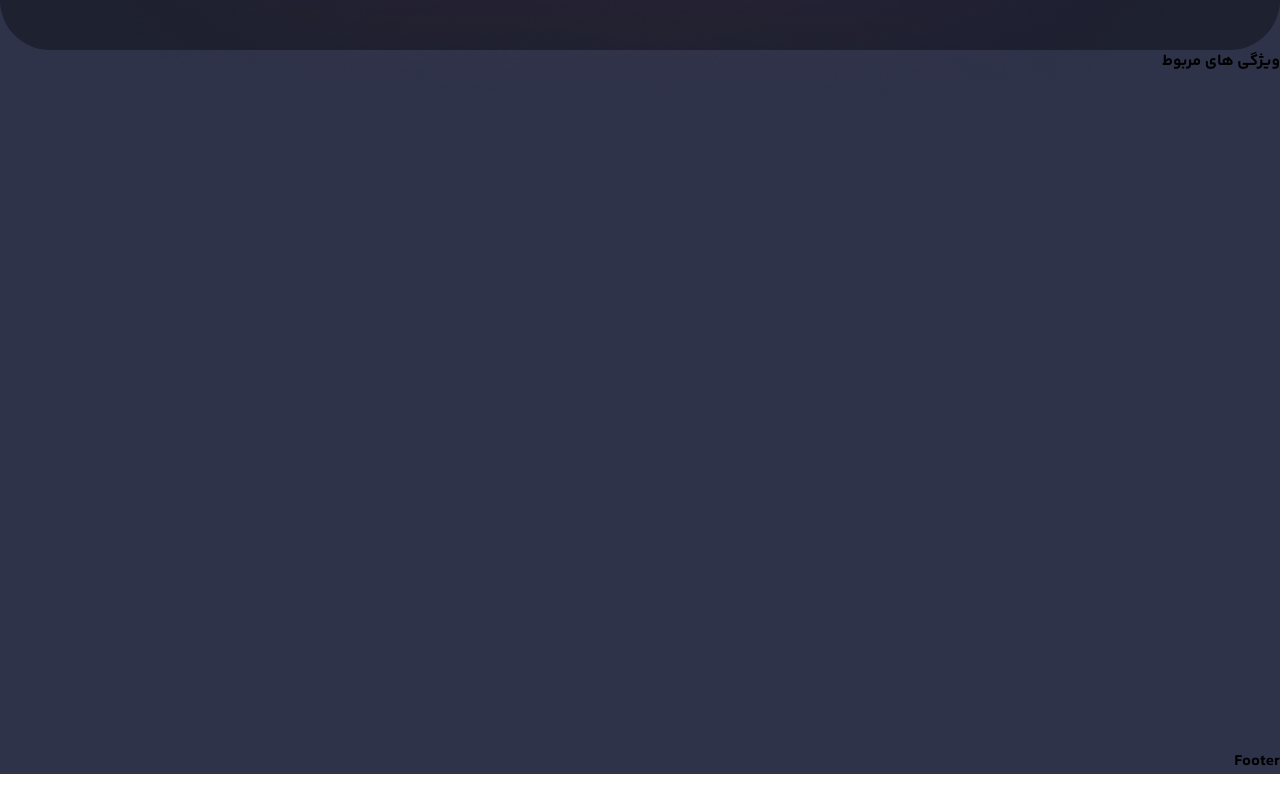
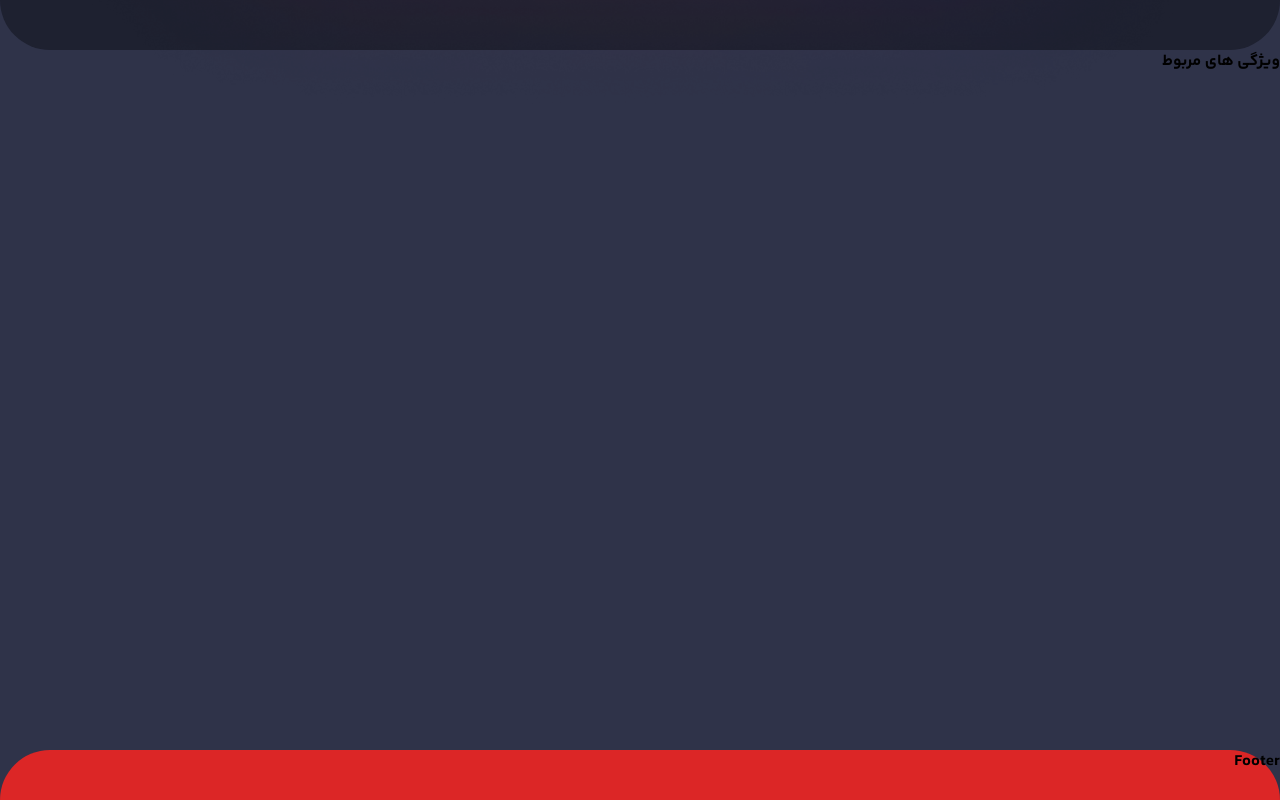
Before and after one commit to suriya-work/landing-manager, a React (Vite) app: page / in a window 1280 px wide. Shown: the part 450-1250 px from the top of the page. Before the commit the page ends 1224 px from the top, so only its background shows below. Built offline with nearby package versions, Linux system fonts and the light colour scheme.

Commit message:
add Components : Footer

```diff
--- a/src/components/footer/Footer.tsx
+++ b/src/components/footer/Footer.tsx
@@ -1,7 +1,7 @@
 
 const Footer = () => {
   return (
-    <div>
+    <div className="h-[50px] bg-red-600 rounded-t-[50px]">
      Footer
     </div>
   )
```
